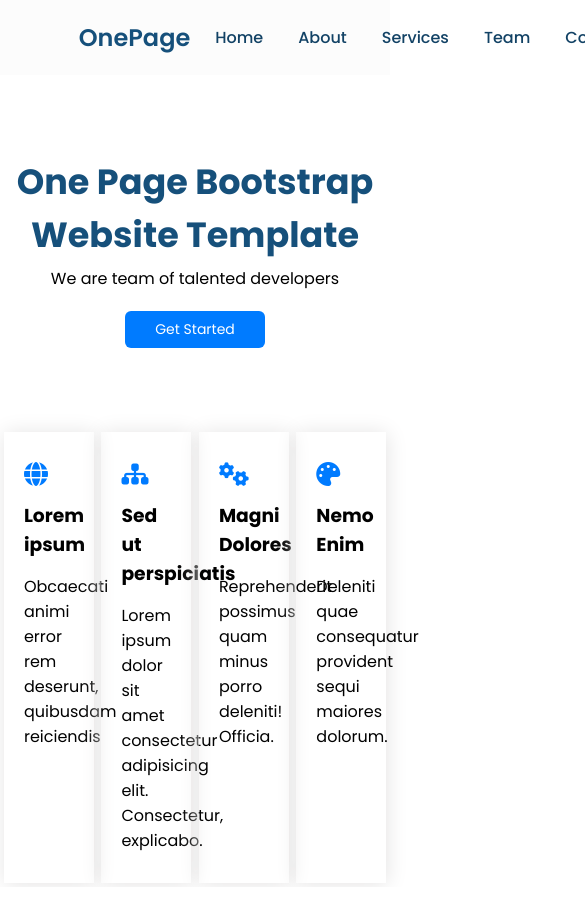
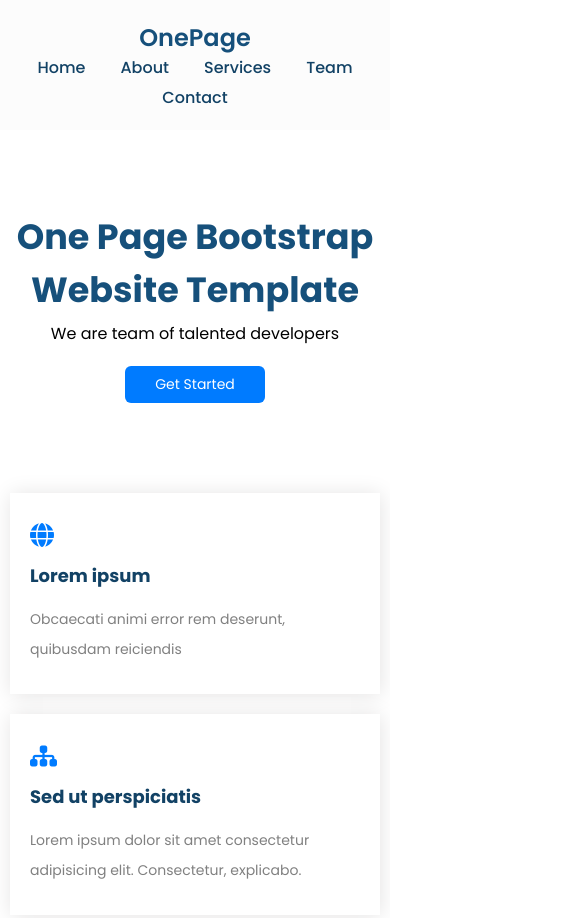
Before and after one commit to joaomatozinhos/website, a plain HTML site: page index.html in a window 390 px wide. Shown: the top 918 px of the page, 585 px wide, since content can reach past the window. Before the commit the page ends 887 px from the top, so only its background shows below. Drawn offline with Linux system fonts and the light colour scheme.

Commit message:
edit layout

```diff
--- a/index.html
+++ b/index.html
@@ -31,7 +31,7 @@
         </div>
       </header>
       <main>
-        <div id="banner">
+        <div id="main">
           <h2>One Page Bootstrap Website Template</h2>
           <p>We are team of talented developers</p>
           <button>Get Started</button>
--- a/style.css
+++ b/style.css
@@ -18,12 +18,12 @@ header {
 }
 
 #header {
-  width: 75%;
+  max-width: 1200px;
   margin: 0 auto;
   display: flex;
   align-items: center;
   justify-content: space-between;
-  padding: 20px;
+  padding: 20px 5px;
 }
 
 .logo a {
@@ -31,7 +31,6 @@ header {
   font-size: 24px;
   font-weight: 600;
   color: #16507b;
-  margin: 10px;
 }
 
 #menu ul {
@@ -52,21 +51,21 @@ header {
   color: #007bff;
 }
 
-#banner {
+#main {
   max-width: 500px;
   margin: 0 auto;
   text-align: center;
   margin-top: 80px;
 }
 
-#banner h2 {
+#main h2 {
   font-size: 35px;
   font-weight: 700;
   margin-bottom: 5px;
   color: #16507b;
 }
 
-#banner button {
+#main button {
   background-color: #007bff;
   color: white;
   font-size: 14px;
@@ -79,12 +78,12 @@ header {
   transition: 0.5s;
 }
 
-#banner button:hover {
+#main button:hover {
   background-color: #124265;
 }
 
 #cards {
-  max-width: 1100px;
+  max-width: 1200px;
   margin: 80px auto;
   display: flex;
   justify-content: center;
@@ -92,8 +91,8 @@ header {
 }
 
 .card {
-  width: 23%;
-  margin: 1%;
+  width: 280px;
+  margin: 10px;
   padding: 30px 20px;
   box-shadow: 1px 1px 20px rgb(228, 227, 227);
   display: flex;
@@ -109,6 +108,30 @@ header {
 }
 
 .card i {
+  color: #007bff;
   font-size: 24px;
-  color: #007bff;
 }
+
+.card h3 {
+  color: #124265;
+  font-size: 18px;
+}
+
+.card p {
+  color: gray;
+  font-size: 14px;
+  line-height: 30px;
+}
+
+@media only screen and (max-width: 670px) {
+  #header {
+    flex-direction: column;
+  }
+  #menu ul {
+    flex-wrap: wrap;
+  }
+
+  .card {
+    width: 100%;
+  }
+}
```
